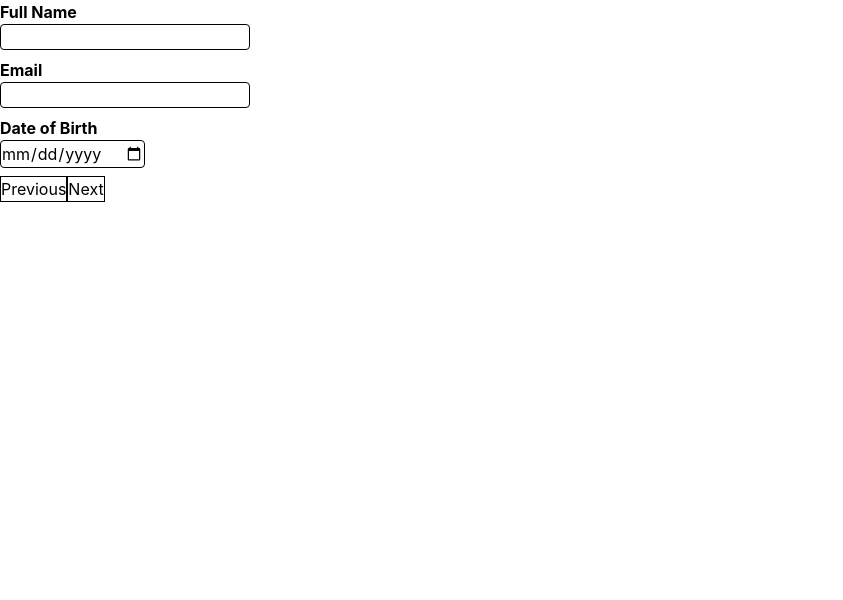
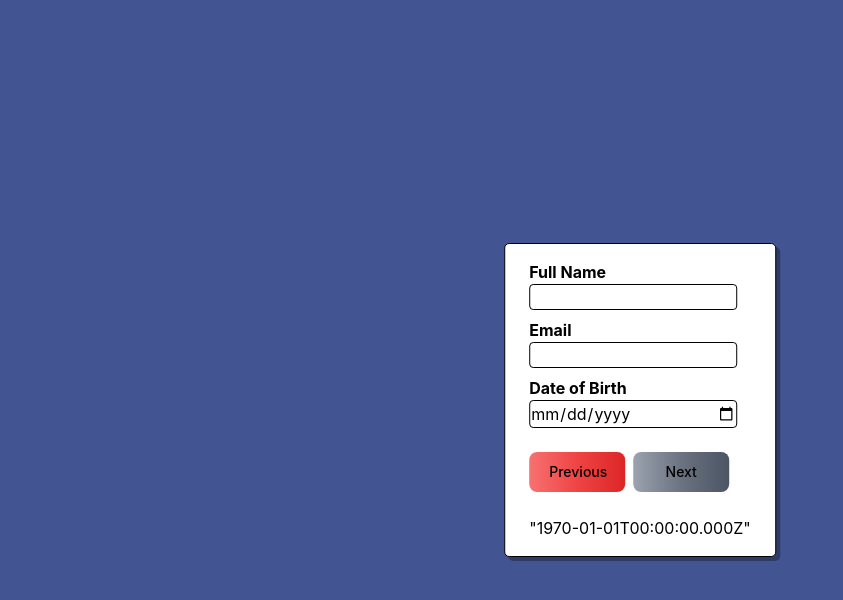
Before and after one commit to RevoU-FSSE-4/Module-4-philipnathan, a React (Create React App) app in the folder app/: page / in a window 1280 px wide. Shown: the top 600 px of the page, without its empty margins (0-843 px from the left). Built offline with nearby package versions, Linux system fonts and the light colour scheme.

Commit message:
add new simple validation proses, error on date validation

```diff
--- a/app/src/Component/FormButton.tsx
+++ b/app/src/Component/FormButton.tsx
@@ -1,20 +1,40 @@
 interface FormButtonProps {
     onNext: () => void;
     onPrevious: () => void;
+    pageNumber: number;
+    isNotFilled: boolean;
 }
 
-const buttonStyle: string = "border-solid border border-black";
+const buttonStyle: string =
+    "text-black bg-gradient-to-r from-red-400 via-red-500 to-red-600 hover:bg-gradient-to-br focus:ring-4 focus:outline-none focus:ring-red-300 dark:focus:ring-red-800 font-medium rounded-lg text-sm px-5 py-2.5 text-center me-2 mb-2 w-24";
+const nextButtonStyle: string =
+    "text-black bg-gradient-to-r from-green-400 via-green-500 to-green-600 hover:bg-gradient-to-br focus:ring-4 focus:outline-none focus:ring-green-300 dark:focus:ring-green-800 font-medium rounded-lg text-sm px-5 py-2.5 text-center me-2 mb-2 w-24";
+const falseNextButtonStyle: string =
+    "text-black bg-gradient-to-r from-gray-400 via-gray-500 to-gray-600 hover:bg-gradient-to-br focus:ring-4 focus:outline-none focus:ring-gray-300 dark:focus:ring-gray-800 font-medium rounded-lg text-sm px-5 py-2.5 text-center me-2 mb-2 w-24";
 
-const FormButton: React.FC<FormButtonProps> = ({ onNext, onPrevious }) => {
+const FormButton: React.FC<FormButtonProps> = ({
+    onNext,
+    onPrevious,
+    pageNumber,
+    isNotFilled,
+}) => {
+    const buttonText: string[] = ["Next", "Next", "Submit"];
+    const buttonType: ("button" | "submit")[] = ["button", "button", "submit"];
+
     return (
-        <div>
-            <button className={buttonStyle} onClick={onPrevious}>
+        <>
+            <button className={buttonStyle} onClick={onPrevious} type="button">
                 Previous
             </button>
-            <button className={buttonStyle} onClick={onNext}>
-                Next
+            <button
+                className={isNotFilled ? falseNextButtonStyle : nextButtonStyle}
+                onClick={onNext}
+                type={buttonType[pageNumber]}
+                disabled={isNotFilled}
+            >
+                {buttonText[pageNumber]}
             </button>
-        </div>
+        </>
     );
 };
 
--- a/app/src/Component/FormInput.tsx
+++ b/app/src/Component/FormInput.tsx
@@ -24,7 +24,6 @@ const FormInput: React.FC<FormInputProps> = ({
                 className={data.boxStyle}
                 required
             ></input>
-            <br></br>
         </>
     );
 };
--- /dev/null
+++ b/app/src/Component/FormValidation.ts
@@ -0,0 +1,51 @@
+import { InputValueContainer } from "./MainFormInterface";
+import * as EmailValidator from "email-validator";
+
+export const isPageOneNotFilled = (value: InputValueContainer): boolean => {
+    return (
+        isFullnameNotFilled(value.fullName) || isEmailNotFilled(value.email)
+        // isDateNotFilled(value.date)
+    );
+};
+
+const isFullnameNotFilled = (value: string): boolean => {
+    return value === "";
+};
+const isEmailNotFilled = (value: string): boolean => {
+    return !EmailValidator.validate(value);
+};
+// const isDateNotFilled = (value: Date): boolean => {
+//     return value === new Date(0);
+// };
+
+export const isPageTwoNotFilled = (value: InputValueContainer): boolean => {
+    return (
+        isStreetNotFilled(value.street) ||
+        isCityNotFilled(value.city) ||
+        isZipNotFilled(value.zip)
+    );
+};
+
+const isStreetNotFilled = (value: string): boolean => {
+    return value.length <= 5;
+};
+const isCityNotFilled = (value: string): boolean => {
+    return value.length <= 5;
+};
+const isZipNotFilled = (value: string): boolean => {
+    return value.length !== 5 || value === "";
+};
+
+export const isPageThreeNotFilled = (value: InputValueContainer): boolean => {
+    return (
+        isUsernameNotFilled(value.username) ||
+        isPasswordNotFilled(value.password)
+    );
+};
+
+const isUsernameNotFilled = (value: string): boolean => {
+    return value.length <= 4;
+};
+const isPasswordNotFilled = (value: string): boolean => {
+    return value.length <= 8;
+};
--- a/app/src/Component/InputObject.ts
+++ b/app/src/Component/InputObject.ts
@@ -56,8 +56,8 @@ const addressInformation: InputProperties[] = [
         boxLabelStyle: boxLabelStyle,
     },
     {
-        label: "Zip Code",
-        type: "number",
+        label: "Zip Code (5 number)",
+        type: "text",
         id: "zip",
         boxStyle: boxStyle,
         boxLabelStyle: boxLabelStyle,
--- a/app/src/Component/MainForm.tsx
+++ b/app/src/Component/MainForm.tsx
@@ -2,8 +2,15 @@ import { useState } from "react";
 import FormButton from "./FormButton";
 import FormInputMaker from "./FormInputMaker";
 import { InputValueContainer } from "./MainFormInterface";
+import {
+    isPageOneNotFilled,
+    isPageTwoNotFilled,
+    isPageThreeNotFilled,
+} from "./FormValidation";
 
-// const formContainerStyle: string = "flex flex-col justify-between";
+const formContainerStyle: string = "flex flex-col justify-between w-52";
+const inputContainerStyle: string = "flex flex-col justify-center";
+const buttonContainerStyle: string = "flex justify-between mt-4 mb-4";
 
 const MainForm = () => {
     const [currentPage, setCurrentPage] = useState<number>(0);
@@ -23,11 +30,11 @@ const MainForm = () => {
     const [currentValue, setCurrentValue] = useState<InputValueContainer>({
         fullName: "",
         email: "",
-        date: new Date(),
+        date: new Date(0),
         street: "",
         city: "",
         state: "",
-        zip: 0,
+        zip: "",
         username: "",
         password: "",
     });
@@ -38,23 +45,43 @@ const MainForm = () => {
         });
     };
 
+    const formChecker = (
+        value = currentValue,
+        pageNumber = currentPage
+    ): boolean => {
+        switch (pageNumber) {
+            case 0:
+                return isPageOneNotFilled(value);
+            case 1:
+                return isPageTwoNotFilled(value);
+            case 2:
+                return isPageThreeNotFilled(value);
+            default:
+                return true;
+        }
+    };
+
     return (
         <section>
-            <form action="">
-                <div>
+            <form action="" className={formContainerStyle}>
+                <div className={inputContainerStyle}>
                     <FormInputMaker
                         currentPage={currentPage}
                         currentValue={currentValue}
                         setCurrentValue={handleChangeValue}
                     />
                 </div>
-                <div>
+                <div className={buttonContainerStyle}>
                     <FormButton
                         onNext={handleNext}
                         onPrevious={handlePrevious}
+                        pageNumber={currentPage}
+                        isNotFilled={formChecker()}
+                        //isPageOneNotFilled()
                     />
                 </div>
             </form>
+            <h2>{JSON.stringify(currentValue.date)}</h2>
         </section>
     );
 };
--- a/app/src/Component/MainFormInterface.ts
+++ b/app/src/Component/MainFormInterface.ts
@@ -5,7 +5,7 @@ export interface InputValueContainer {
     street: string;
     city: string;
     state: string;
-    zip: number;
+    zip: string;
     username: string;
     password: string;
 }
--- a/app/src/index.css
+++ b/app/src/index.css
@@ -4,6 +4,7 @@
 
 body {
     margin: 0;
+    background-color: rgb(66, 84, 145);
     font-family: -apple-system, BlinkMacSystemFont, "Segoe UI", "Roboto",
         "Oxygen", "Ubuntu", "Cantarell", "Fira Sans", "Droid Sans",
         "Helvetica Neue", sans-serif;
@@ -15,3 +16,17 @@ code {
     font-family: source-code-pro, Menlo, Monaco, Consolas, "Courier New",
         monospace;
 }
+
+#root {
+    border: 1px black solid;
+    border-radius: 5px;
+    box-shadow: 4px 4px rgba(0, 0, 0, 0.3);
+    position: absolute;
+    top: 50%;
+    left: 50%;
+    transform: translate(-50%, -50%);
+    padding: 0 1.5rem;
+    padding-top: 1rem;
+    padding-bottom: 1rem;
+    background-color: white;
+}
```
